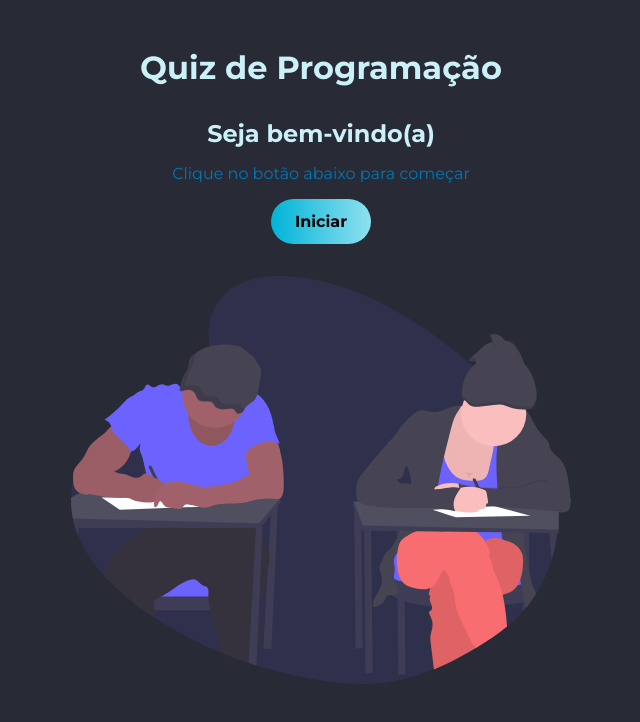
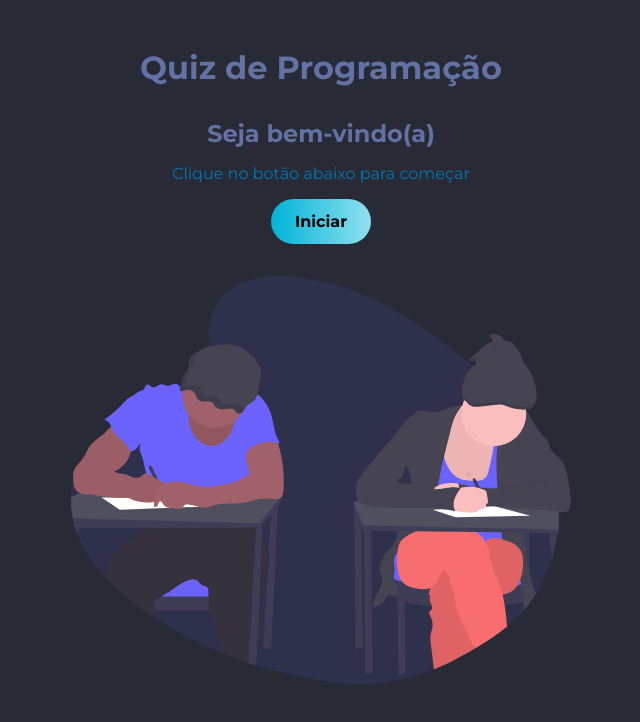
Before and after one commit to cleytonmuto/certificacao-2b, a React (Vite) app: page / in a window 1280 px wide. Shown: the top 722 px of the page, without its empty margins (319-959 px from the left). Built offline with nearby package versions, Linux system fonts and the light colour scheme.

Commit message:
Update index.css

```diff
--- a/src/index.css
+++ b/src/index.css
@@ -2,7 +2,7 @@
     padding: 0;
     margin: 0;
     font-family: 'Montserrat', sans-serif;
-    color: #CAF0F8;
+    color: #6272A4;
 }
 
 body,
```
